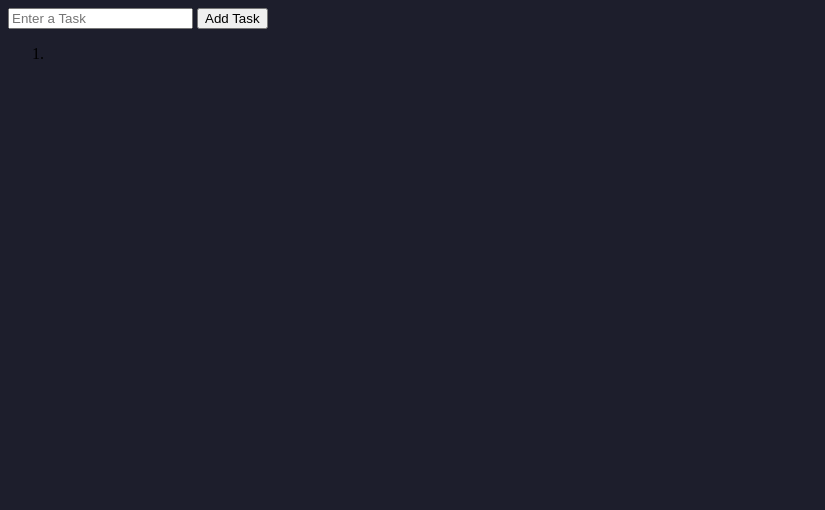
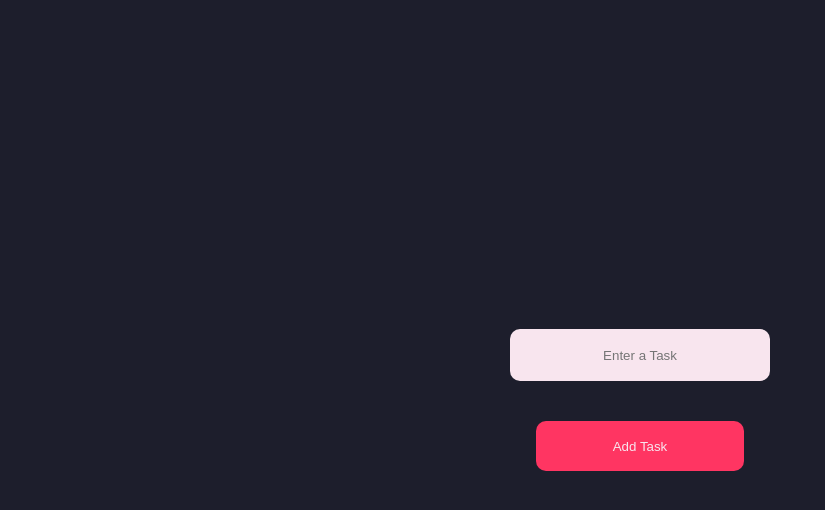
Before and after one commit to saemyyy/taskly, a React (Vite) app: page / in a window 1280 px wide. Shown: the top 510 px of the page, without its empty margins (0-825 px from the left). Built offline with nearby package versions, Linux system fonts and the light colour scheme.

Commit message:
Add Styling and try to implement Enter-Key

```diff
--- a/package.json
+++ b/package.json
@@ -23,6 +23,6 @@
     "eslint-plugin-react-hooks": "^5.0.0",
     "eslint-plugin-react-refresh": "^0.4.14",
     "globals": "^15.11.0",
-    "vite": "^5.4.10"
+    "vite": "^5.4.11"
   }
 }
--- a/src/App.css
+++ /dev/null
@@ -1,3 +0,0 @@
-body {
-  background-color: #1d1e2c;
-}
--- a/src/App.jsx
+++ b/src/App.jsx
@@ -16,12 +16,9 @@ function App() {
   };
 
   return (
-    <div>
+    <div className="app-wrapper">
       <InputField task={task} setTask={setTask} /> {/* Pass task and setTask */}
       <Button task={task} onAddTask={handleAddTask} />{" "}
-      <ol>
-        <li>{task}</li>
-      </ol>
     </div>
   );
 }
--- a/src/index.css
+++ b/src/index.css
@@ -1,3 +1,34 @@
-html {
-  background-color: #1d1e2c;
+body {
+    background-color: #1d1e2c;
+    display: flex;
+    flex-direction: column;
+    align-items: center;
+    justify-content: center;
+    height: 100vh;
+    margin: 0;
 }
+
+input {
+    background-color: #f8e5ee;
+    border-radius: 10px;
+    border: none;
+    width: 20vw;
+    height: 50px;
+    text-align: center;
+}
+
+button {
+    background-color: #ff3562;
+    color: #f8e5ee;
+    border-radius: 10px;
+    border: none;
+    width: 80%;
+    height: 50px;
+}
+
+.app-wrapper {
+    display: flex;
+    flex-direction: column;
+    align-items: center;
+    gap: 5vh;
+}
```
Also changed, not shown: 1 other file (tests, documents, lock files or other folders).
